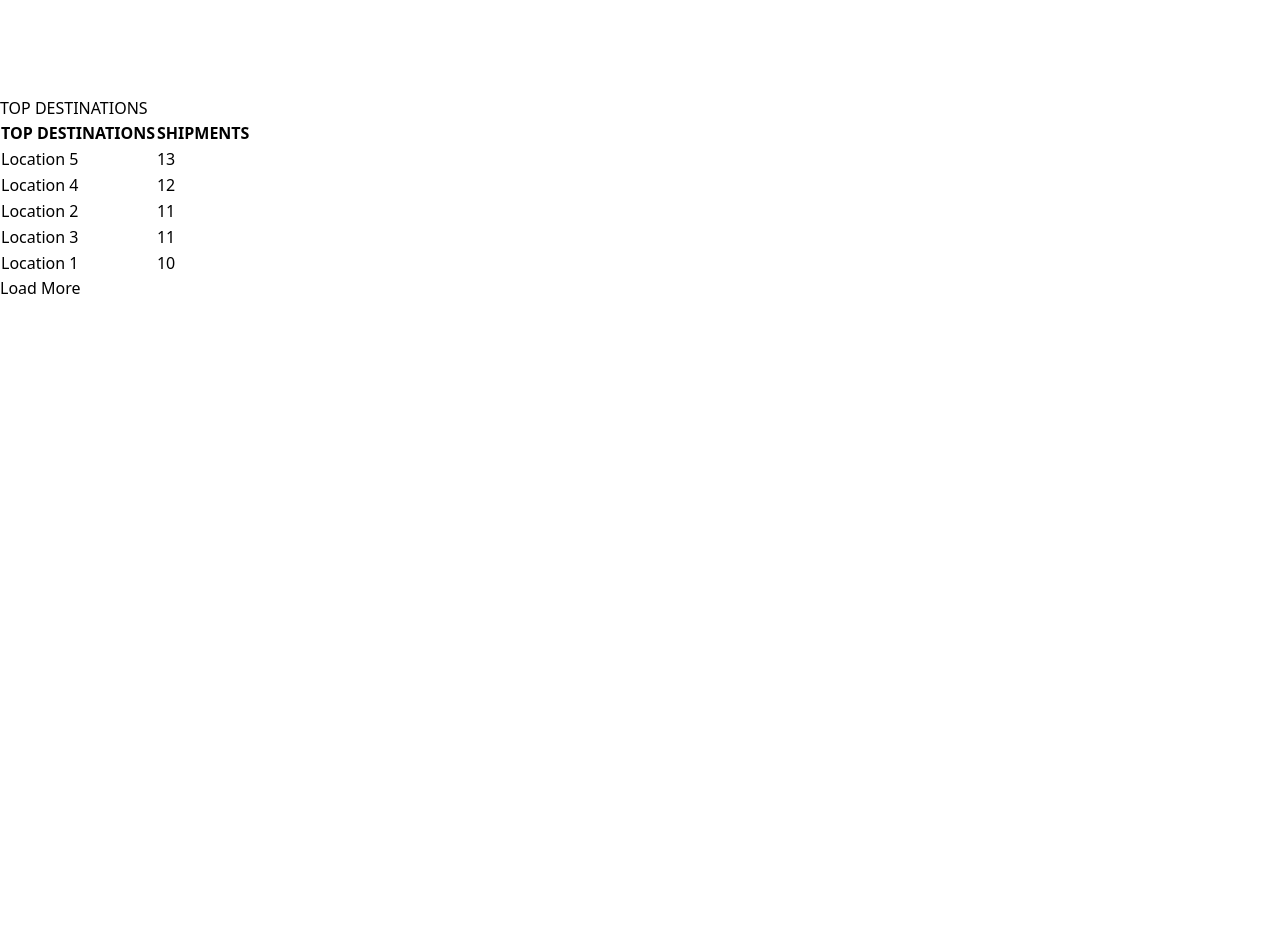
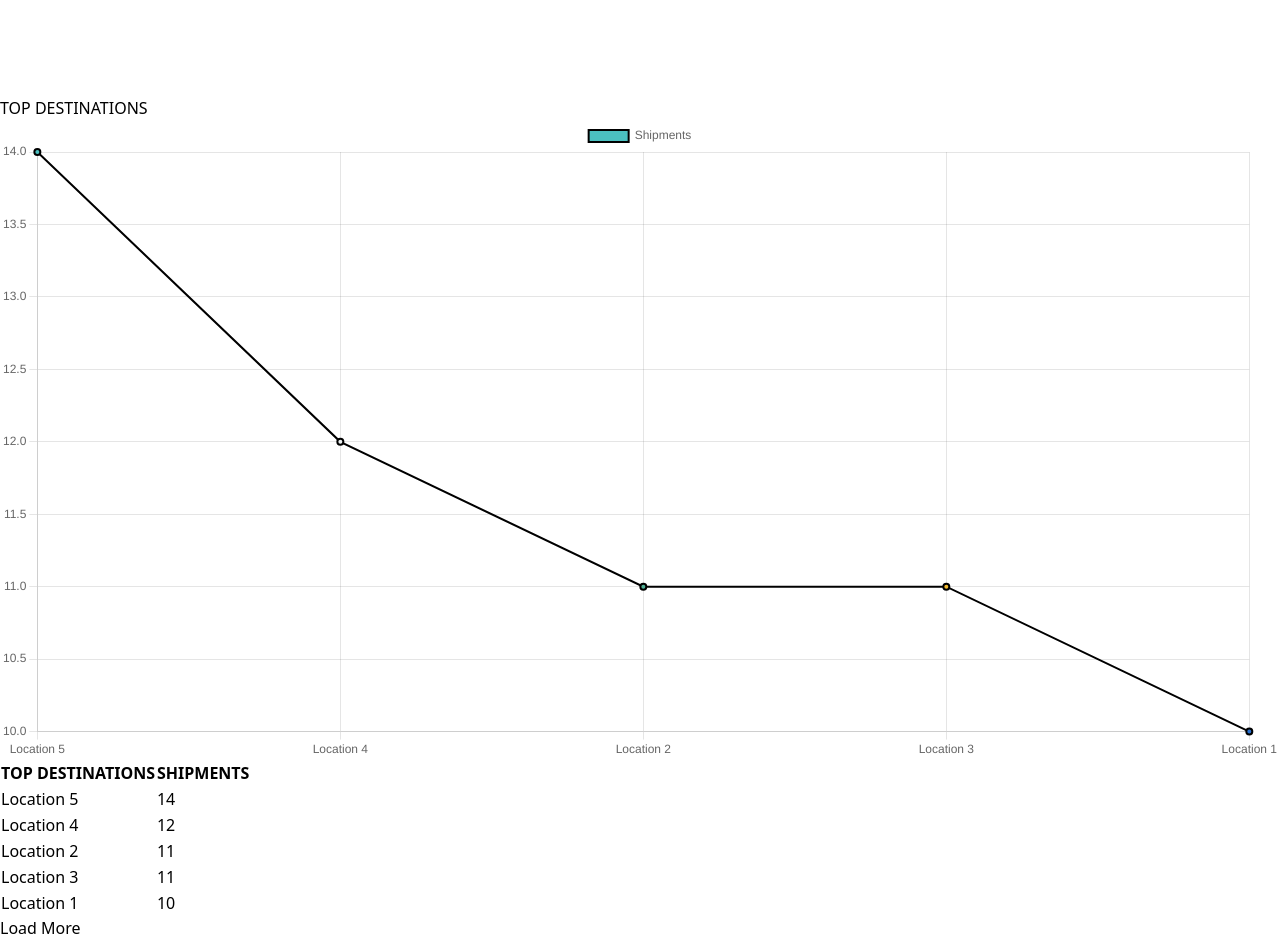
Before and after one commit to debanjo31/gwx-dashboard, a React (Vite) app: page /customer in a window 1280 px wide. Shown: the part 1280-2220 px from the top of the page. Before the commit the page ends 1580 px from the top, so only its background shows below. Built offline with nearby package versions, Linux system fonts and the light colour scheme.

Commit message:
refactor: Update dependencies and add charting functionality to ClientStats, CRShipment, SuccessfulDelivery, and TopDestination components

```diff
--- a/package.json
+++ b/package.json
@@ -10,8 +10,10 @@
     "preview": "vite preview"
   },
   "dependencies": {
+    "chart.js": "^4.4.2",
     "flowbite-react": "^0.9.0",
     "react": "^18.2.0",
+    "react-chartjs-2": "^5.2.0",
     "react-dom": "^18.2.0",
     "react-icons": "^5.2.1",
     "react-router": "^6.23.1",
--- /dev/null
+++ b/src/chart/Line.jsx
@@ -0,0 +1,9 @@
+import React, { useState } from "react";
+import { Line } from "react-chartjs-2";
+import { Chart as ChartJS } from "chart.js/auto";
+
+const LineChart = ({ chartData }) => {
+  return <Line data={chartData} />;
+};
+
+export default LineChart;
--- a/src/componenets/CRShipment.jsx
+++ b/src/componenets/CRShipment.jsx
@@ -1,11 +1,13 @@
 import { useEffect, useState } from "react";
 import jsonData from "../json/data.json";
+import LineChart from "../chart/Line";
 
 const CRShipment = () => {
   const [data, setData] = useState([]);
   const [crshipment, setCRShipment] = useState([]);
   const [sort, setSort] = useState("destination"); // [destination, station]
   const [numberDisplay, setNumberDisplay] = useState(5);
+  const [chartData, setChartData] = useState({});
   useEffect(() => {
     setData(jsonData.logisticsData);
   }, []);
@@ -42,10 +44,34 @@
       setCRShipment(sortedStations.slice(0, numberDisplay));
     }
   }, [data, numberDisplay, sort]);
+  useEffect(() => {
+    setChartData({
+      labels: crshipment?.map((data) =>
+        sort === "destination" ? data.destination : data.station
+      ),
+      datasets: [
+        {
+          label: sort === "destination" ? "Destination" : "Station",
+          data: crshipment?.map((data) => data.count),
+          backgroundColor: [
+            "rgba(75,192,192,1)",
+            "#ecf0f1",
+            "#50AF95",
+            "#f3ba2f",
+            "#2a71d0",
+          ],
+          borderColor: "black",
+          borderWidth: 2,
+        },
+      ],
+    });
+  }, [crshipment, sort]);
+
   console.log(crshipment);
   return (
     <div>
       <h1 className="text-2xl text-[#F39C12]">CANCELLED/RETURN SHIPMENT</h1>
+      {crshipment.length > 0 && <LineChart chartData={chartData} />}
       <div className="flex gap-2 mt-4">
         <p>Sort by:</p>
         <select
--- a/src/componenets/ClientStats.jsx
+++ b/src/componenets/ClientStats.jsx
@@ -27,6 +27,7 @@
     });
     setClients(clientCount);
   }, [data]);
+  console.log(clients);
   return (
     <div>
       <h1 className="text-2xl text-[#F39C12]">CLIENT STATISTICS</h1>
--- a/src/componenets/SuccessfulDelivery.jsx
+++ b/src/componenets/SuccessfulDelivery.jsx
@@ -1,11 +1,13 @@
 import { useEffect, useState } from "react";
 import jsonData from "../json/data.json";
+import LineChart from "../chart/Line";
 
 const SuccessfulDelivery = () => {
   const [data, setData] = useState([]);
   const [shipment, setShipment] = useState([]);
   const [sort, setSort] = useState("destination"); // [destination, station]
   const [numberDisplay, setNumberDisplay] = useState(5);
+  const [chartData, setChartData] = useState({});
   useEffect(() => {
     setData(jsonData.logisticsData);
   }, []);
@@ -41,9 +43,35 @@
       setShipment(sortedStations.slice(0, numberDisplay));
     }
   }, [data, numberDisplay, sort]);
+
+  useEffect(() => {
+    setChartData({
+      labels: shipment?.map((data) =>
+        sort === "destination" ? data.destination : data.station
+      ),
+      datasets: [
+        {
+          label: sort === "destination" ? "Destination" : "Station",
+          data: shipment?.map((data) => data.count),
+          backgroundColor: [
+            "rgba(75,192,192,1)",
+            "#ecf0f1",
+            "#50AF95",
+            "#f3ba2f",
+            "#2a71d0",
+          ],
+          borderColor: "black",
+          borderWidth: 2,
+        },
+      ],
+    });
+  }, [shipment, sort]);
+
+  console.log(shipment);
   return (
     <div>
       <h1 className="text-2xl text-[#F39C12]">SUCCESSFUL DELIVERY</h1>
+      {shipment.length > 0 && <LineChart chartData={chartData} />}
       <div className="flex gap-2 mt-4">
         <p>Sort by:</p>
         <select
--- a/src/componenets/TopDestination.jsx
+++ b/src/componenets/TopDestination.jsx
@@ -1,10 +1,12 @@
 import { useEffect, useState } from "react";
 import jsonData from "../json/data.json";
+import LineChart from "../chart/Line";
 
 const TopDestination = () => {
   const [data, setData] = useState([]);
   const [topDestinations, setTopDestinations] = useState([]);
   const [numberDisplay, setNumberDisplay] = useState(5);
+  const [chartData, setChartData] = useState({});
   useEffect(() => {
     setData(jsonData.logisticsData);
   }, []);
@@ -24,11 +26,33 @@
     setTopDestinations(sortedDestinations.slice(0, numberDisplay));
   }, [data, numberDisplay]);
 
+  useEffect(() => {
+    setChartData({
+      labels: topDestinations?.map((data) => data.destination),
+      datasets: [
+        {
+          label: "Shipments",
+          data: topDestinations?.map((data) => data.count),
+          backgroundColor: [
+            "rgba(75,192,192,1)",
+            "#ecf0f1",
+            "#50AF95",
+            "#f3ba2f",
+            "#2a71d0",
+          ],
+          borderColor: "black",
+          borderWidth: 2,
+        },
+      ],
+    });
+  }, [topDestinations, numberDisplay]);
+
   console.log(topDestinations);
   console.log(numberDisplay);
   return (
     <div>
       <h1 className="text-2xl text-[#F39C12]">TOP DESTINATIONS</h1>
+      {topDestinations.length > 0 && <LineChart chartData={chartData} />}
       <div className="mt-8 flow-root">
         <div className="-mx-4 -my-2 overflow-x-auto sm:-mx-6 lg:-mx-8">
           <div className="inline-block min-w-full py-2 align-middle sm:px-6 lg:px-8">
--- a/src/json/data.json
+++ b/src/json/data.json
@@ -44,7 +44,7 @@
     },
     {
       "client": "Client 10",
-      "station": "Station 5",
+      "station": "Station 7",
       "destination": "Location 5",
       "date": "2024-01-10",
       "status": "return"
@@ -100,7 +100,7 @@
     },
     {
       "client": "Client 8",
-      "station": "Station 2",
+      "station": "Station 6",
       "destination": "Location 4",
       "date": "2024-01-18",
       "status": "successful"
@@ -198,7 +198,7 @@
     },
     {
       "client": "Client 3",
-      "station": "Station 2",
+      "station": "Station 6",
       "destination": "Location 3",
       "date": "2024-02-01",
       "status": "cancel"
@@ -373,7 +373,7 @@
     },
     {
       "client": "Client 9",
-      "station": "Station 2",
+      "station": "Station 6",
       "destination": "Location 3",
       "date": "2024-02-26",
       "status": "successful"
@@ -514,7 +514,7 @@
     {
       "client": "Client 9",
       "station": "Station 2",
-      "destination": "Location 7",
+      "destination": "Location 8",
       "date": "2022-02-06",
       "status": "return"
     },
@@ -598,13 +598,20 @@
     {
       "client": "Client 10",
       "station": "Station 6",
-      "destination": "Location 9",
+      "destination": "Location 10",
       "date": "2024-02-07",
       "status": "successful"
     },
     {
       "client": "Client 4",
       "station": "Station 3",
+      "destination": "Location 5",
+      "date": "2024-02-08",
+      "status": "return"
+    },
+    {
+      "client": "Client 4",
+      "station": "Station 7",
       "destination": "Location 10",
       "date": "2024-02-08",
       "status": "return"
```
Also changed, not shown: 1 other file (tests, documents, lock files or other folders).
